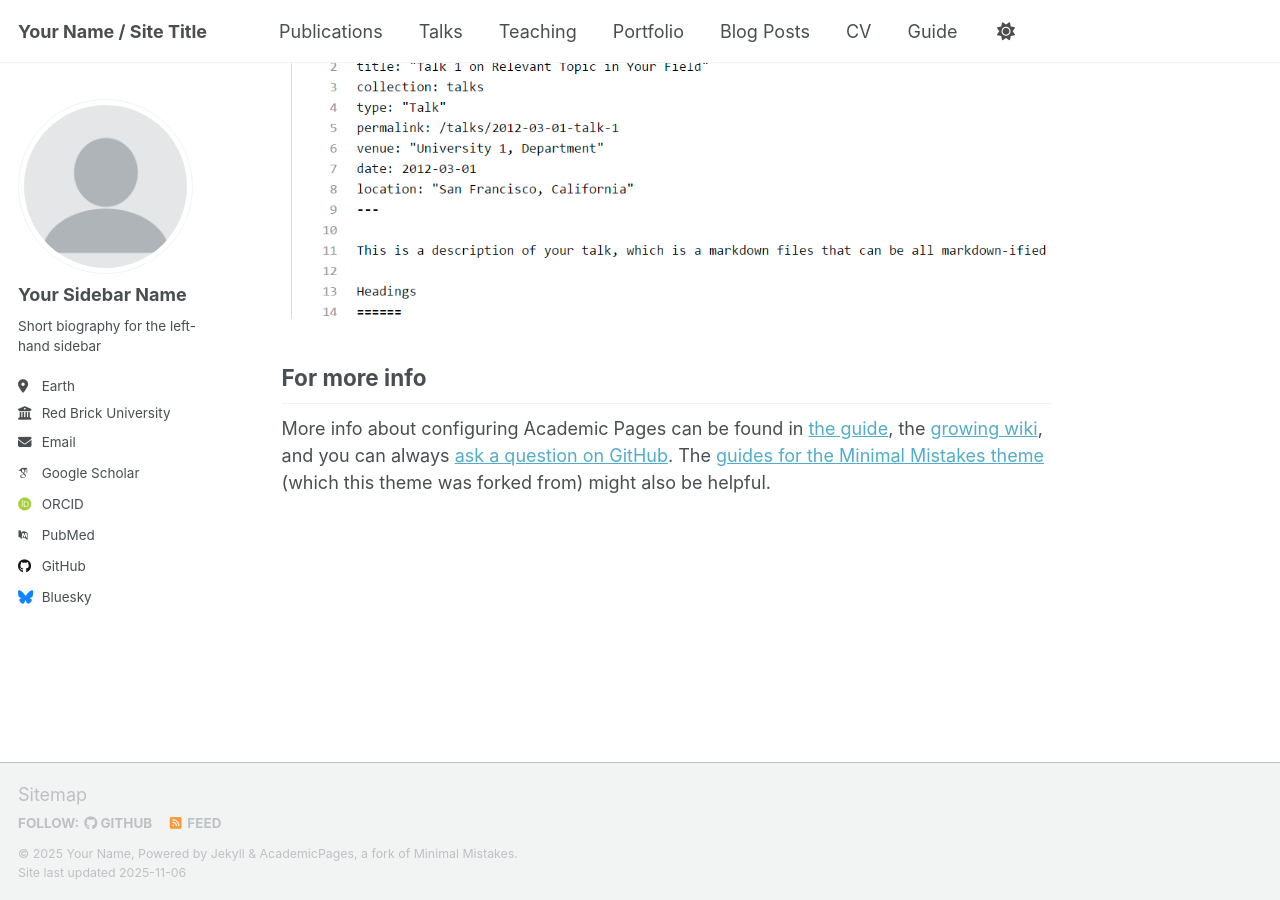
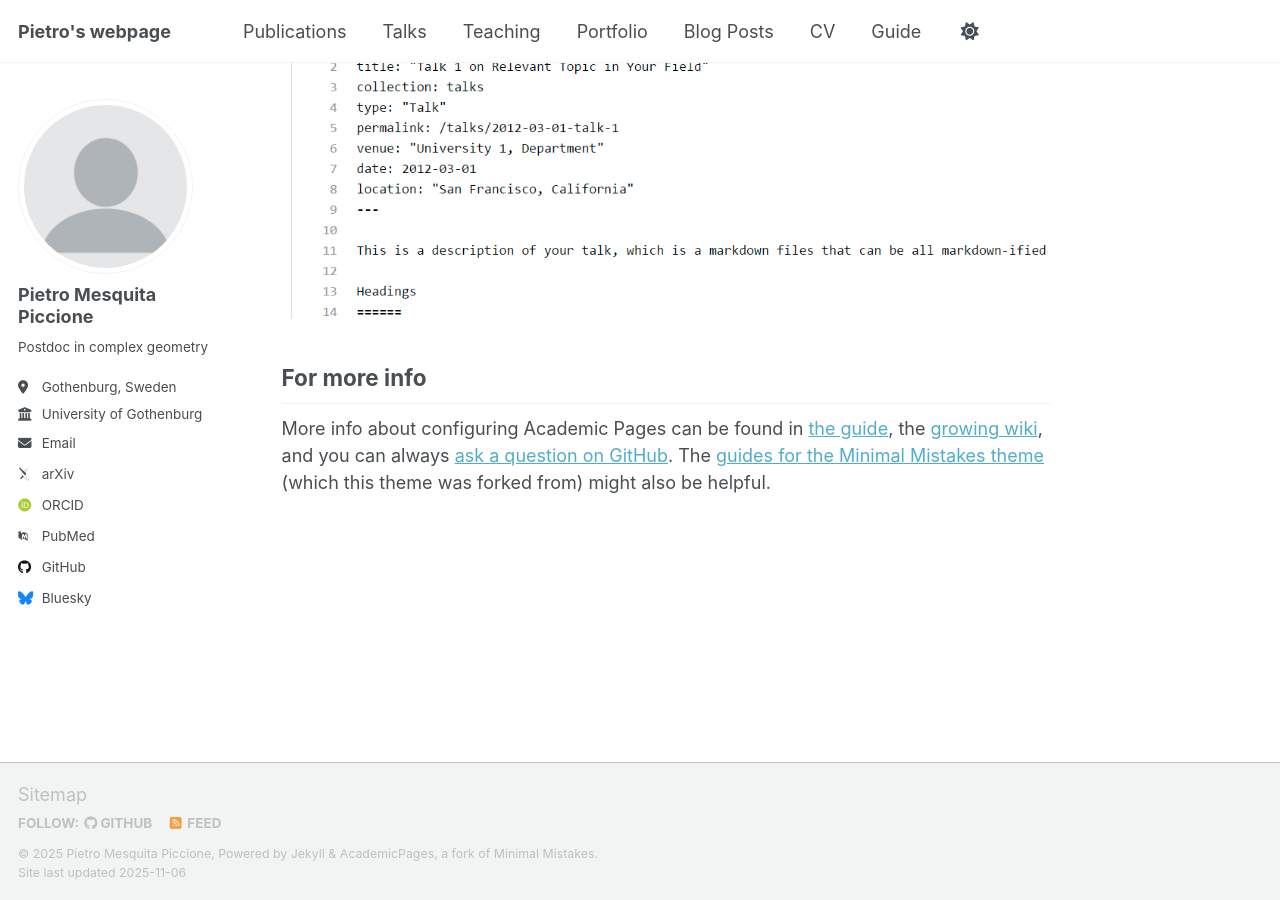
Before and after one commit to pietropic/pietropic.github.io, a Jekyll site: the page built from _pages/about.md, in a window 1280 px wide and 900 px high, scrolled down 2880 px. Built offline with Jekyll 4.4.1, drawn with Linux system fonts in a browser that asks for light colours; some web fonts are replaced; a script that is not in the unit is left out.

Commit message:
Update _config.yml

```diff
--- a/_config.yml
+++ b/_config.yml
@@ -9,11 +9,11 @@
 # Basic Site Settings
 locale                   : "en-US"
 site_theme               : "default" # Currently available options are "default", "air"
-title                    : "Your Name / Site Title"
+title                    : "Pietro's webpage"
 title_separator          : "-"
-name                     : &name "Your Name"
-description              : &description "Your Name's academic portfolio"   # Update this with a general description of your site, this is the default if not overridden by a page
-url                      : https://academicpages.github.io # The base hostname & protocol for your site e.g. "https://[your GitHub username].github.io",
+name                     : &name "Pietro Mesquita Piccione"
+description              : &description "This is my personal webpage"   # Update this with a general description of your site, this is the default if not overridden by a page
+url                      : https://pietropic.github.io/web2 # The base hostname & protocol for your site e.g. "https://[your GitHub username].github.io",
                                                            # or if you already have some other page hosted on Github then use "https://[your GitHub username].github.io/[Your Repo Name]"
 baseurl                  : "" # the subpath of your site, e.g. "/blog"
 repository               : "academicpages/academicpages.github.io"
@@ -24,18 +24,18 @@ repository               : "academicpages/academicpages.github.io"
 author:
   # Biographic information
   avatar           : "profile.png"
-  name             : "Your Sidebar Name"
+  name             : "Pietro Mesquita Piccione"
   pronouns         : # example: "she/her"
-  bio              : "Short biography for the left-hand sidebar"
-  location         : "Earth"
-  employer         : "Red Brick University"
+  bio              : "Postdoc in complex geometry"
+  location         : "Gothenburg, Sweden"
+  employer         : "University of Gothenburg"
   uri              : # URL
   email            : "none@example.org"
 
   # Academic websites
   academia         : # URL
-  arxiv            : # URL - Update with the correct link to your profile
-  googlescholar    : "https://scholar.google.com/citations?user=PS_CX0AAAAAJ"
+  arxiv            : ""
+  googlescholar    : #"https://scholar.google.com/citations?user=PS_CX0AAAAAJ"
   inspire-hep      : # URL
   impactstory      : # URL
   orcid            : "https://orcid.org/yourorcidurl"
```
